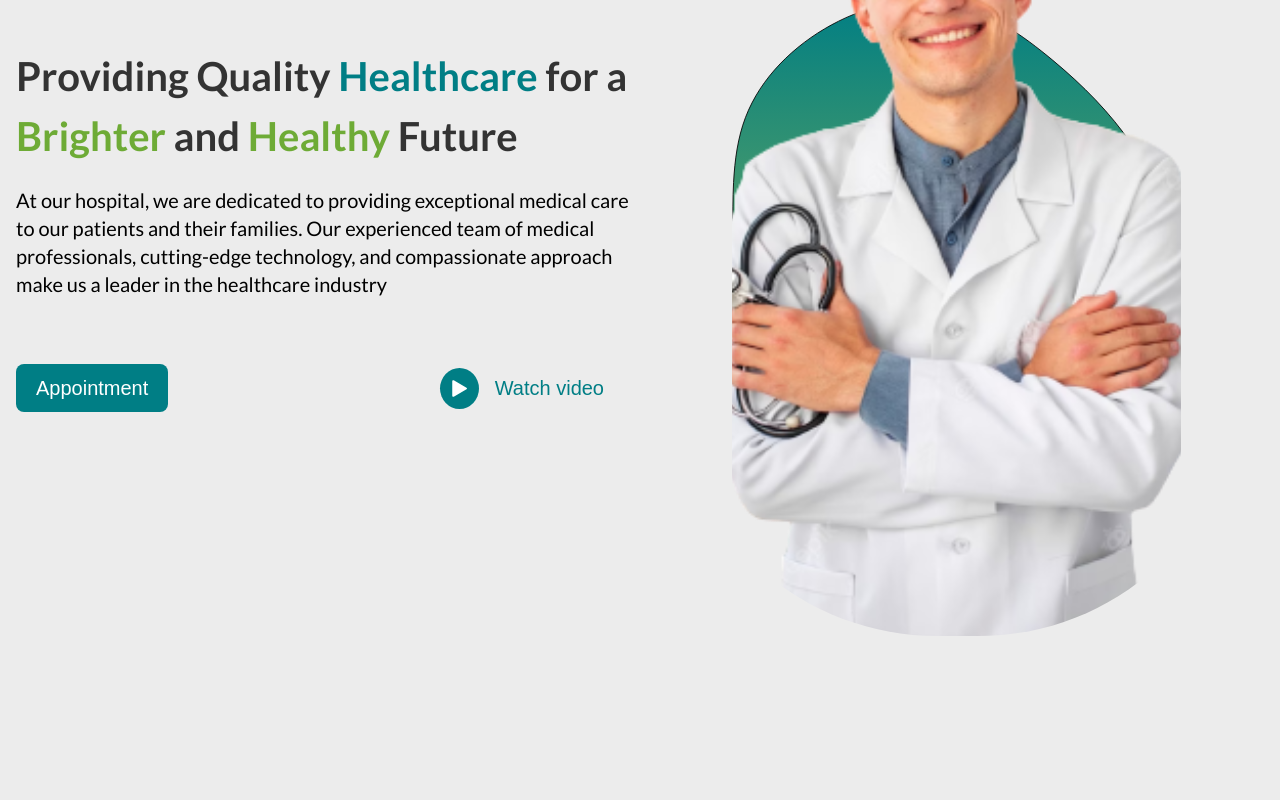
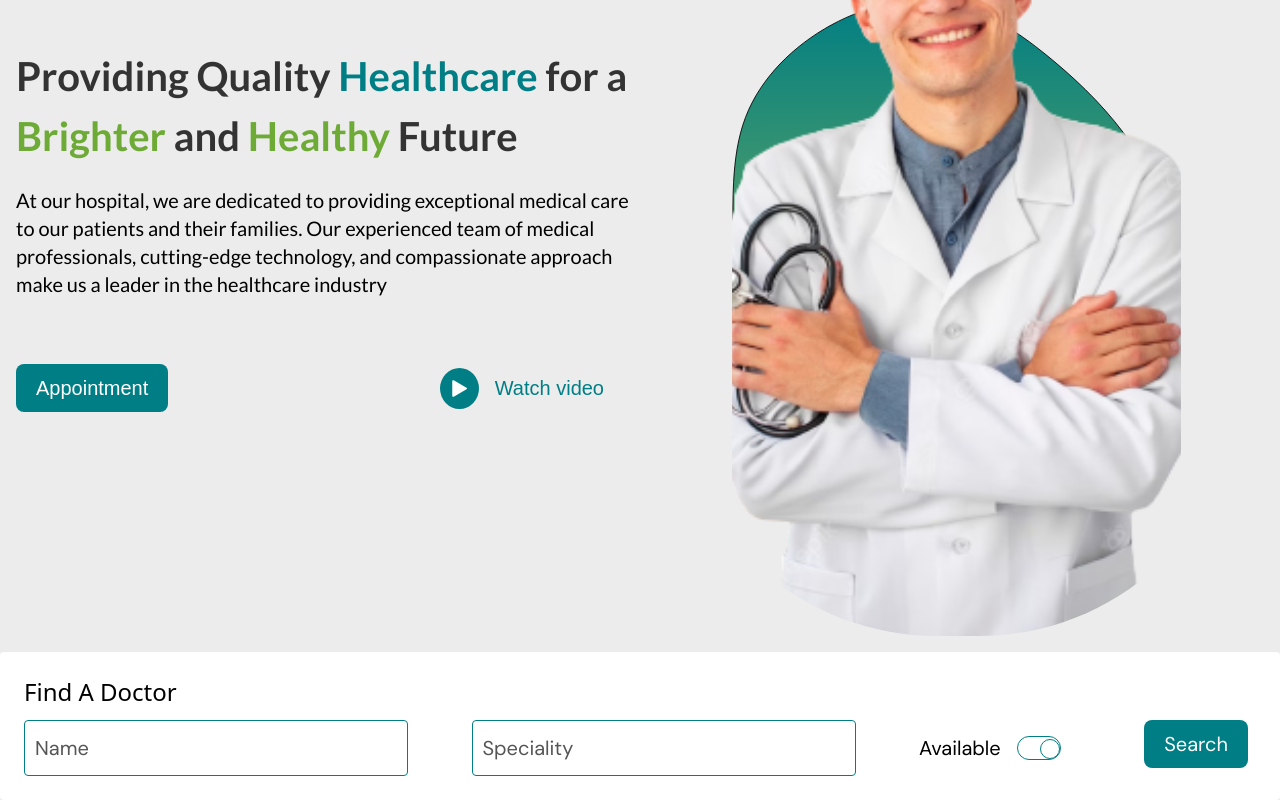
Before and after one commit to Personal-Team-HealthCheckup/doctorApp, a Next.js app: page / in a window 1280 px wide. Shown: the part 228-1028 px from the top of the page. Before the commit the page ends 864 px from the top, so only its background shows below. Built offline with nearby package versions, Linux system fonts and the light colour scheme; a web font is replaced by a local one.

Commit message:
added the find a doctor component

```diff
--- /dev/null
+++ b/src/components/FindDoctor.tsx
@@ -0,0 +1,28 @@
+import React, { useState } from 'react'
+import TextInput from './common/TextInput'
+
+const FindDoctor = () => {
+ const [isAvailable, setisAvailable] = useState(true)
+ const toggle=()=>{
+setisAvailable(!isAvailable)
+ }
+  return (
+      <section className="w-full">
+          <div className="w-full  md:container mx-auto mt-4 bg-white p-6 rounded">
+              <div className="mb-3">
+                  <h2 className="text-2xl capitalize">
+                      find a doctor
+                  </h2>
+              </div>
+              <div className="flex justify-between items-center flex-wrap gap-2 lg:gap-0 ">
+                  <TextInput placeholder='Name' />
+                  <TextInput placeholder='Speciality' />
+                  <TextInput type='checkbox' lableName='Available' checked={isAvailable} toggle={toggle} />
+                  <button className="button-login !font-normal !font-DM_Sans">Search</button>
+              </div>
+          </div>
+      </section>
+  )
+}
+
+export default FindDoctor
--- /dev/null
+++ b/src/components/common/TextInput.tsx
@@ -0,0 +1,31 @@
+import React from 'react'
+interface InputProps extends React.DetailedHTMLProps<React.InputHTMLAttributes<HTMLInputElement>, HTMLInputElement> {
+lableName?:string,
+checked?:boolean,
+toggle?:()=>void;
+}
+
+const TextInput:React.FC<InputProps> = (props) => {
+  return ( props.type === 'checkbox' ? <label className="inline-flex items-center me-5 cursor-pointer gap-4">
+    <input type="checkbox" value="" className="sr-only peer" checked={props.checked} onChange={props.toggle} />
+    <span className="text-xl font-DM_Sans font-normal text-black dark:text-black ">{props.lableName}</span>
+    <div className="relative w-11 h-6 bg-white rounded-full border peer-focus: border-primary border-solid  peer-focus:ring-4 peer-focus:ring-primary dark:peer-focus:ring-primary
+     dark:bg-primary peer-checked:after:translate-x-full
+     rtl:peer-checked:after:-translate-x-full peer-checked:after:border-primary
+     after:content-[''] after:absolute after:top-0.5 after:start-[2px] after:bg-white
+      after:border-gray-300 after:border after:rounded-full after:h-5 after:w-5
+      after:transition-all dark:border-gray-600 peer-checked:bg-white peer-checked:border-primary"></div>
+  </label>
+  :
+    <div className="textIputView">
+    <input
+    type="text"
+    id="input"
+    className="textInput"
+    {...props}
+     />
+    </div>
+  )
+}
+
+export default TextInput
--- a/src/pages/index.tsx
+++ b/src/pages/index.tsx
@@ -2,6 +2,7 @@ import Head from 'next/head';
 import React from 'react'
 import Header from '../components/Header';
 import Banner from '../components/Banner';
+import FindDoctor from '../components/FindDoctor';
 interface HomePageProps {
 
 }
@@ -27,6 +28,7 @@ class HomePage extends React.Component<HomePageProps, HomePageState> {
             <main className='w-full'>
                 <Header />
                 <Banner />
+                <FindDoctor />
             </main>
         </>);
     }
--- a/src/styles/globals.css
+++ b/src/styles/globals.css
@@ -1,5 +1,6 @@
 @import url('https://fonts.googleapis.com/css2?family=Lexend+Tera:wght@100..900&display=swap');
 @import url('https://fonts.googleapis.com/css2?family=Lato:ital,wght@0,100;0,300;0,400;0,700;0,900;1,100;1,300;1,400;1,700;1,900&family=Lexend+Tera:wght@100..900&display=swap');
+@import url('https://fonts.googleapis.com/css2?family=DM+Sans:ital,opsz,wght@0,9..40,100..1000;1,9..40,100..1000&display=swap');
 @tailwind base;
 @tailwind components;
 @tailwind utilities;
@@ -42,4 +43,7 @@
   .banner-box-2{
     @apply bg-transparent bg-banner-pattern h-screen bg-contain bg-no-repeat bg-center  flex align-middle justify-center ;
   }
+  .textInput{
+    @apply  !border-solid !border-primary !border text-xl bg-white !text-black-300 !placeholder-black-500  p-2.5 h-14  font-DM_Sans font-normal focus:ring-primary focus:border-primary dark:focus:ring-primary rounded dark:focus:border-primary w-96;
+  }
 }
--- a/tailwind.config.ts
+++ b/tailwind.config.ts
@@ -14,6 +14,8 @@ const config: Config = {
     fontFamily: {
       tara: ["Lexend Tera", 'sans-serif'],
       lato: ["Lato", 'serif'],
+      "DM_Sans": ["DM Sans", 'sans-serif'],
+
     },
     colors:{
       ...colors,
@@ -22,6 +24,7 @@ const config: Config = {
       secondary:"#6EAB36",
       info: "#000000B2",
       "black-300":"#333333",
+      "black-500":"#555555",
     },
     extend: {
       backgroundImage: {
```
Also changed, not shown: 1 other file (tests, documents, lock files or other folders).
